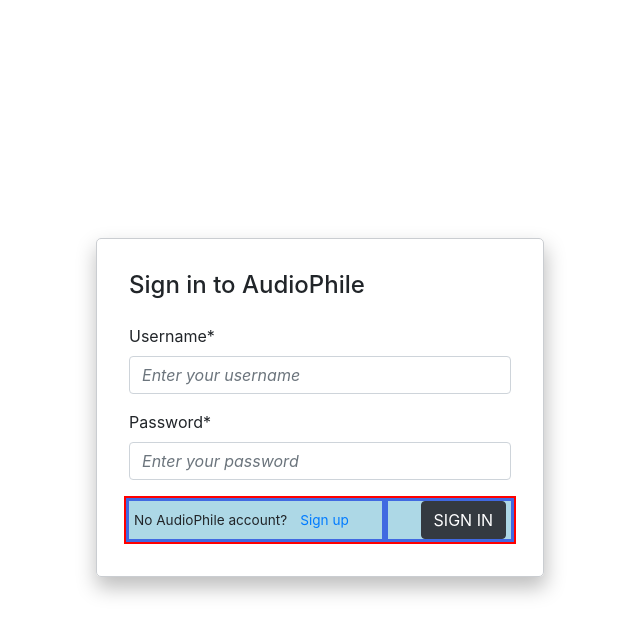
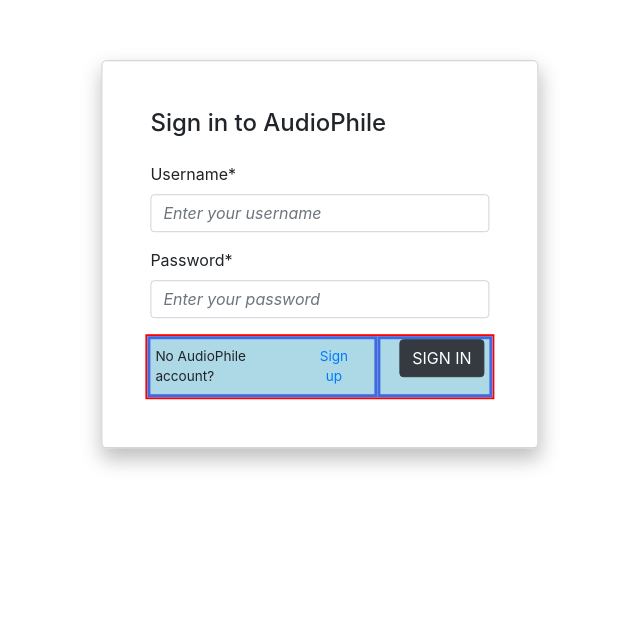
Before and after one commit to debersole81/audiophile, a React (Create React App) app: page /album in a window 1280 px wide. Shown: the part 146-780 px from the top of the page, without its empty margins (320-960 px from the left). Built offline with nearby package versions, Linux system fonts and the light colour scheme.

Commit message:
Add regions to comments. Refactor signin-form ruleset to include top, left, and transform properties

```diff
--- a/src/App.css
+++ b/src/App.css
@@ -1,5 +1,4 @@
-/** Row and Column visualization styles. For assisting with layout only */
-
+/* #region Row and Column visualization styles. For assisting with layout only */
 .row {
   border: solid 2px red;
 }
@@ -8,8 +7,18 @@
   border: solid 3px royalblue;
   background: lightblue;
 }
+/* #endregion Row and Column visualization styles. For assisting with layout only */
 
-/** Responsive styles */
+
+/* #region Responsive styles */
+
+@media (max-width: 768px) {
+  /* Form styles */
+
+
+
+
+}
 
 @media (max-width: 992px) {
   /* AlbumTracks component */
@@ -34,8 +43,10 @@
   }
 }
 
-/** Vendor prefix CSS properties */
+/* #endregion Responsive styles */
 
+
+/* #region Vendor prefix CSS properties */
 ::-webkit-input-placeholder {
   font-style: italic;
   font-size: 1rem;
@@ -57,16 +68,18 @@
   font-style: italic;
   font-size: 1rem;
 }
+/* #endregion Vendor prefix CSS properties */
 
-/** Custom page link styles */
 
+/* #region Custom page link styles */
 .page-link {
   outline: none !Important;
   box-shadow: none !Important;
 }
+/* #endregion Custom page link styles */
 
-/** Custom pagination component styles */
 
+/* #region Custom pagination component styles */
 .pagination>li {
   box-shadow: .3px .3px 4px rgba(0, 0, 0, 0.253);
 }
@@ -93,13 +106,16 @@
   background-color: #343A40 !Important;
   border: solid 1px #6C757D;
 }
+/* #endregion Custom pagination component styles */
 
-/** Form styles */
 
+/* #region Form styles */
 .signin-form {
-  max-width: 35%;
-  margin: 30% auto;
-  padding: 2em;
+  position: absolute;
+  top: 50%;
+  left: 50%;
+  transform: translate(-50%, -50%);
+  padding: 3em;
   border: 1px solid #cacdd1;
   border-radius: 5px;
   box-shadow: 1px 10px 20px 1px rgba(0, 0, 0, 0.253);
@@ -131,9 +147,10 @@
 .signin>button {
   float: right;
 }
+/* #endregion Form styles */
 
-/** Search Component Styles */
 
+/* #region Search Component Styles */
 .search-jumbotron {
   text-align: center;
 }
@@ -150,9 +167,10 @@
 .search-form {
   padding-top: .5em;
 }
+/* #endregion Search Component Styles */
 
-/** Search Results Component Styles */
 
+/* #region Search Results Component Styles */
 .search-results-col {
   padding-top: .5em;
   padding-bottom: .5em;
@@ -186,9 +204,10 @@
 .search-results.button {
   background-color: lightslategray;
 }
+/* #endregion Search Results Component Styles */
 
-/** Album Component Styles */
 
+/* #region Album Component Styles */
 .album-image-col {
   justify-content: center;
 }
@@ -225,9 +244,10 @@
 .album-add-buttons-row {
   margin-top: 2em;
 }
+/* #endregion Album Component Styles */
 
-/** AlbumTracks Component Styles */
 
+/* #region AlbumTracks Component Styles */
 .album-tracks-row {
   margin-top: 2.2em;
 }
@@ -238,9 +258,10 @@
   background-color: #343A40;
   padding: .3em .3em .3em .5em;
 }
+/* #endregion AlbumTracks Component Styles */
 
-/** AlbumReleasesHeader Component Styles */
 
+/* #region AlbumReleasesHeader Component Styles */
 .album-releases-header-row {
   margin-top: 2em;
 }
@@ -271,16 +292,18 @@
   margin-bottom: .2em;
   float: right;
 }
+/* #endregion AlbumReleasesHeader Component Styles */
 
-/* AlbumReleases Component styles */
 
+/* #region AlbumReleases Component styles */
 .album-releases-img {
   height: 5em;
   width: 5em;
 }
+/* #endregion AlbumReleases Component styles */
 
-/** AlbumRelease Component Styles */
 
+/* #region AlbumRelease Component Styles */
 .album-release-image-col {
   justify-content: center;
 }
@@ -305,9 +328,10 @@
 .album-release-add-buttons-row {
   margin-top: 2em;
 }
+/* #endregion AlbumRelease Component Styles */
 
-/** AlbumReleaseTracks Component Styles */
 
+/* #region AlbumReleaseTracks Component Styles */
 .album-release-tracks-row {
   margin-top: 2.2em;
 }
@@ -318,3 +342,4 @@
   background-color: #343A40;
   padding: .3em .3em .3em .5em;
 }
+/* #endregion AlbumReleaseTracks Component Styles */
```
